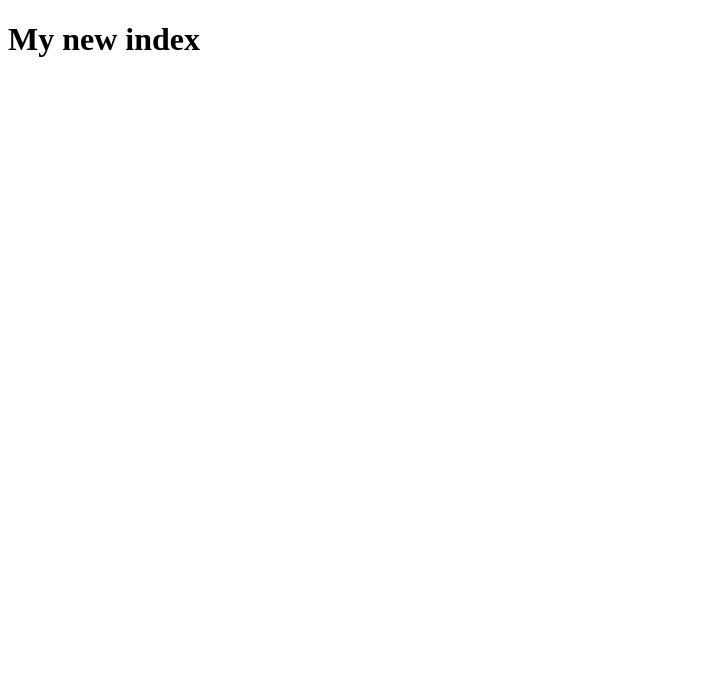
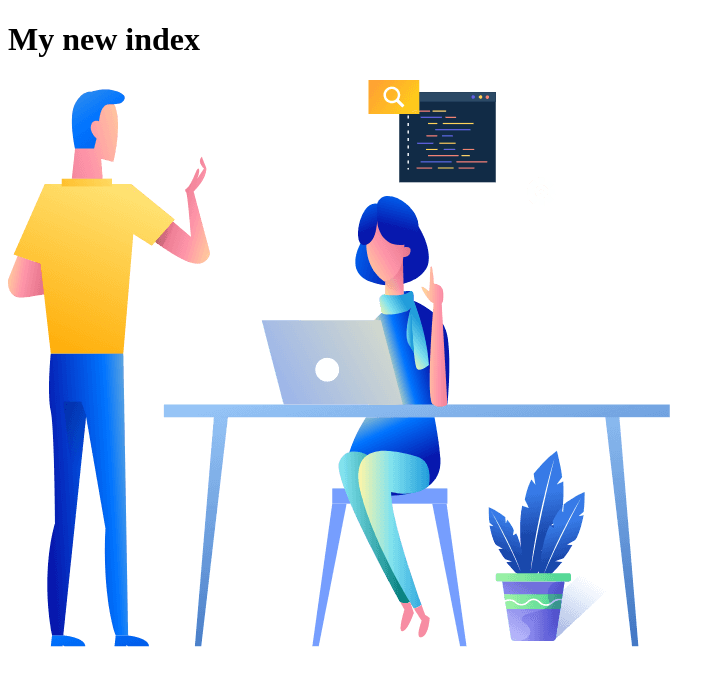
Before and after one commit to antor10655gh/branch, a plain HTML site: page index.html in a window 1280 px wide. Shown: the whole page, without its empty margins (0-725 px from the left). Drawn offline with Linux system fonts and the light colour scheme.

Commit message:
add a image

```diff
--- a/index.html
+++ b/index.html
@@ -8,5 +8,6 @@
 </head>
 <body>
     <h1>My new index</h1>
+    <img src="slider1.png" alt="this is slider1.png">
 </body>
 </html>
```
Also changed, not shown: slider1.png (added).
